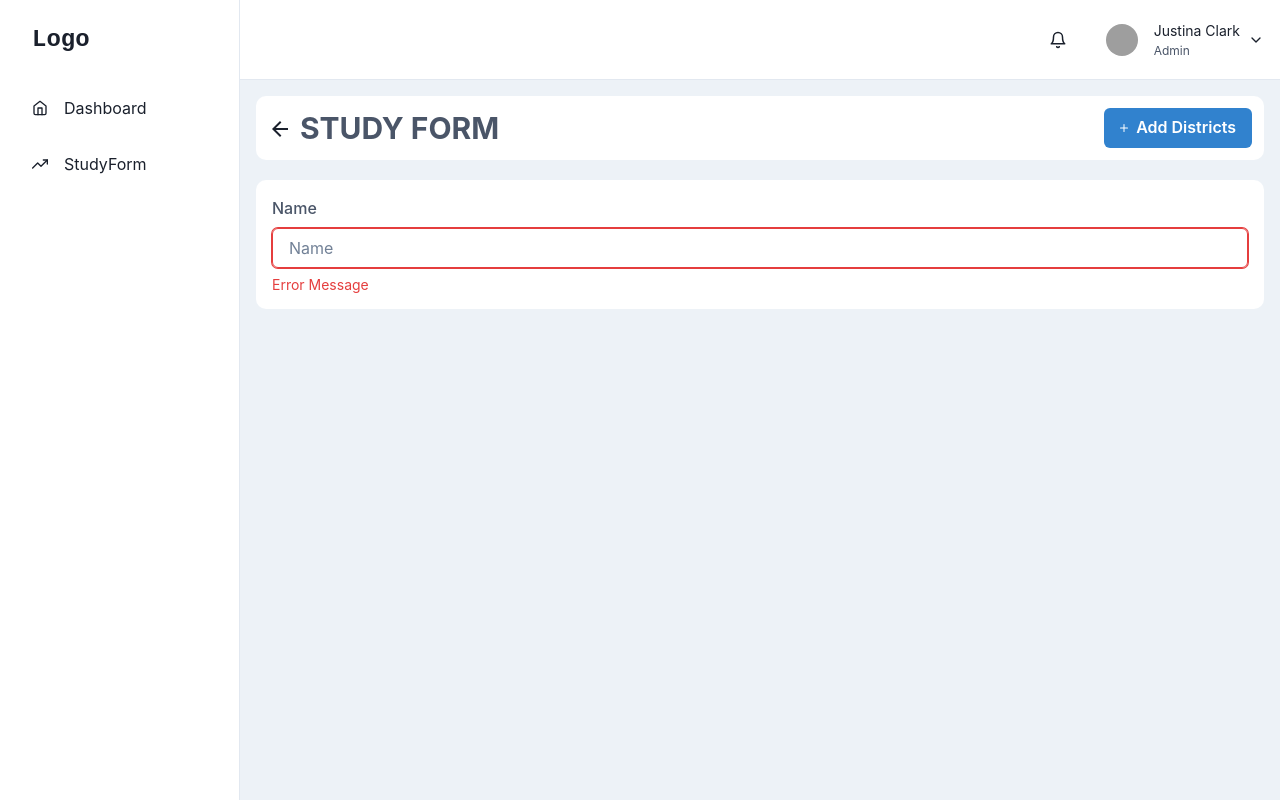
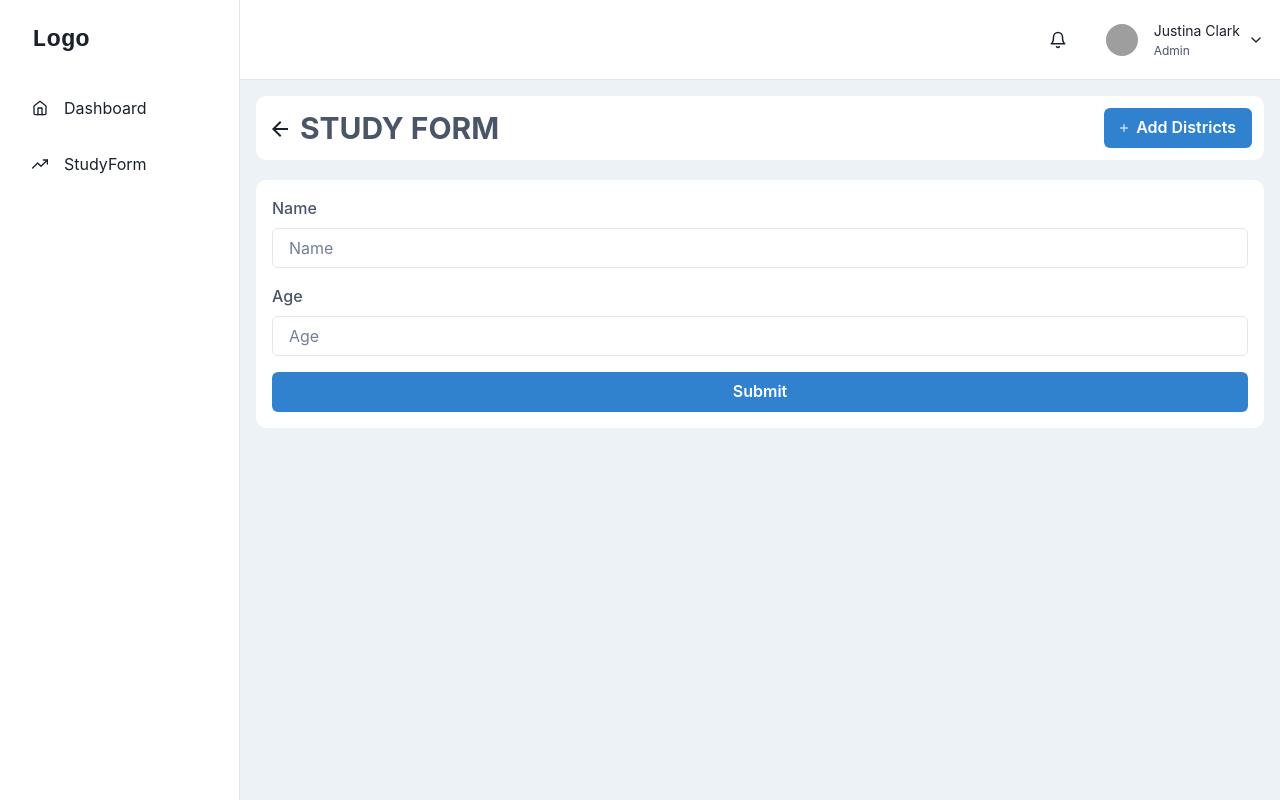
Before and after one commit to prabhuece187/studyform, a React (Create React App) app: page /studyform in a window 1280 px wide. Built offline with nearby package versions, Linux system fonts and the light colour scheme; grey boxes are pictures that could not be loaded.

Commit message:
study-form-part-2 done successfully

```diff
--- a/src/components/sidebar.jsx
+++ b/src/components/sidebar.jsx
@@ -1,6 +1,6 @@
 'use client'
 
-import {Link as Navlink, Outlet} from 'react-router-dom';
+import {Link as Navlink} from 'react-router-dom';
 
 import {
   IconButton,
--- a/src/pages/studyform.jsx
+++ b/src/pages/studyform.jsx
@@ -15,9 +15,15 @@ import {
   } from "@chakra-ui/react";
 
   import { ArrowBackIcon , AddIcon } from "@chakra-ui/icons";
+  import { useForm } from "react-hook-form";
 
 
   const StudyForm = () => {
+
+    const { register, handleSubmit , formState :{errors}} = useForm();
+    const onFormSubmit = (data) => console.log(data);
+
+
     return(
         <>
         <Box bg='white'  p={3} mb={5}  style={{borderRadius:"10px"}}>
@@ -41,14 +47,37 @@ import {
 
           </Flex>
         </Box>
-        <form>
+        <form onSubmit={handleSubmit(onFormSubmit)}>
             <Box bg='white'  p={4}  style={{borderRadius:"10px"}}>
                 <Stack spacing={4}>
-                    <FormControl isInvalid={true}>
+                    <FormControl isInvalid={errors?.name} >
                         <FormLabel color="gray.600">Name</FormLabel>
-                        <Input type='text' placeholder="Name" />
-                        <FormErrorMessage>Error Message</FormErrorMessage>
+                        <Input type='text' placeholder="Name" {
+                            ... register("name" ,{required:"Name Field Is Empyt"})
+                        }/>
+                        <FormErrorMessage>{errors?.name && errors.name.message}</FormErrorMessage>
                     </FormControl>
+
+                    <FormControl isInvalid={errors?.age}>
+                        <FormLabel color="gray.600">Age</FormLabel>
+                        <Input type='number' placeholder="Age" {
+                            ... register("age" ,{
+                                required:{
+                                    value :true,
+                                    message: "Age Field Is Empyt"
+                                },
+                                min:{
+                                    value :18,
+                                    message: "Age must be greater than"
+                                },
+                            })
+                        }/>
+                        <FormErrorMessage>{errors?.age && errors.age.message}</FormErrorMessage>
+                    </FormControl>
+
+                    <Button colorScheme="blue" type="submit">
+                       Submit
+                    </Button>
                 </Stack>
             </Box>
         </form>
```
